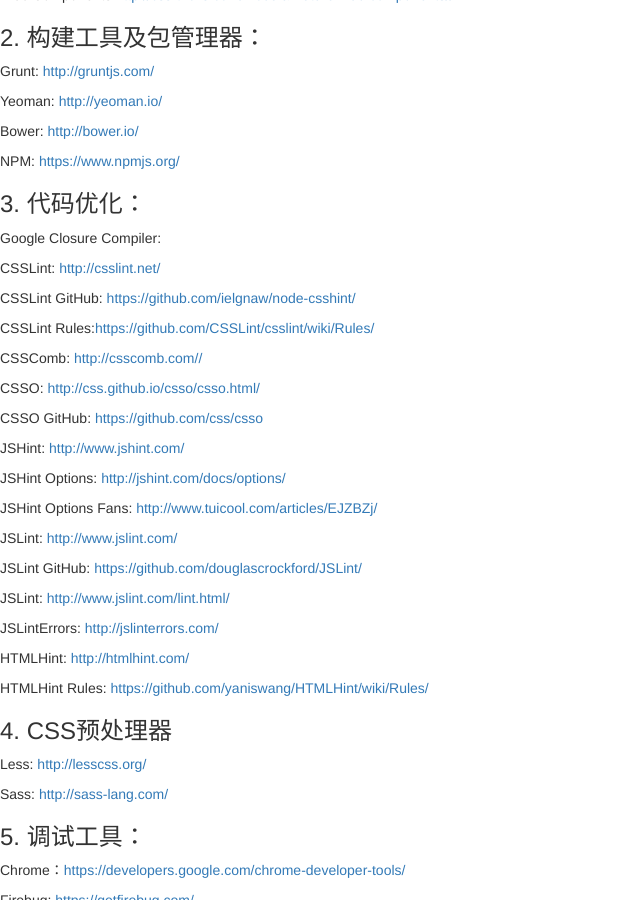
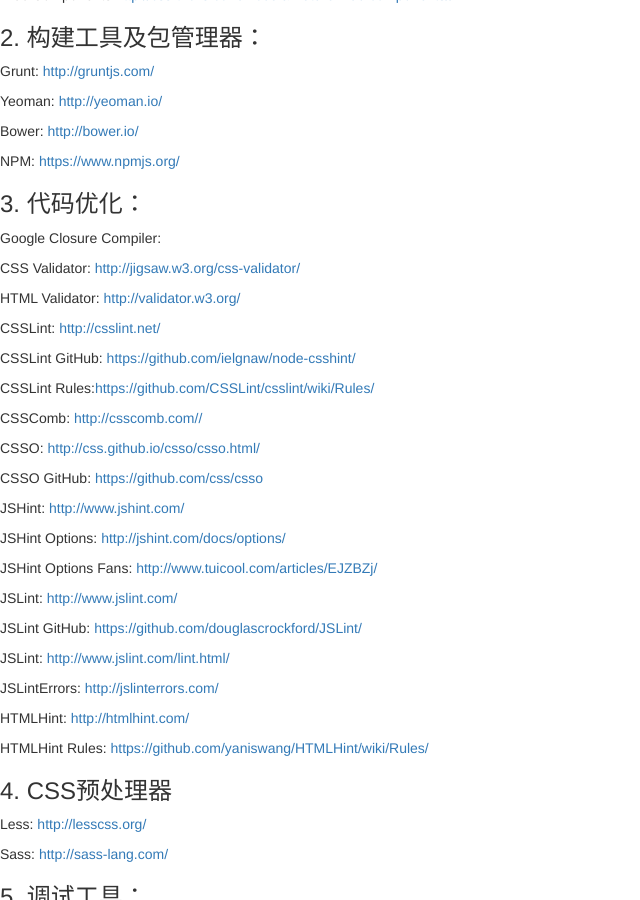
Before and after one commit to wkylin/wkylin.github.com, a Jekyll site: the page built from _posts/core-samples/2014-05-20-knowledge.md, in a window 1280 px wide and 900 px high, scrolled down 1170 px. Shown: the whole window, without its empty margins (0-640 px from the left). Built offline with Jekyll 4.4.1, drawn with Linux system fonts in a browser that asks for light colours; nearby versions of some CDN libraries; library files that are not in the unit come from our copies; comment, search, counter and statistics services are not loaded.

Commit message:
HTML Validator

```diff
--- a/_posts/core-samples/2014-05-20-knowledge.md
+++ b/_posts/core-samples/2014-05-20-knowledge.md
@@ -31,6 +31,10 @@
 ###3. 代码优化：
 
 Google Closure Compiler:
+
+CSS Validator: <http://jigsaw.w3.org/css-validator/>
+
+HTML Validator: <http://validator.w3.org/>
 
 CSSLint:  <http://csslint.net/>
 
```
